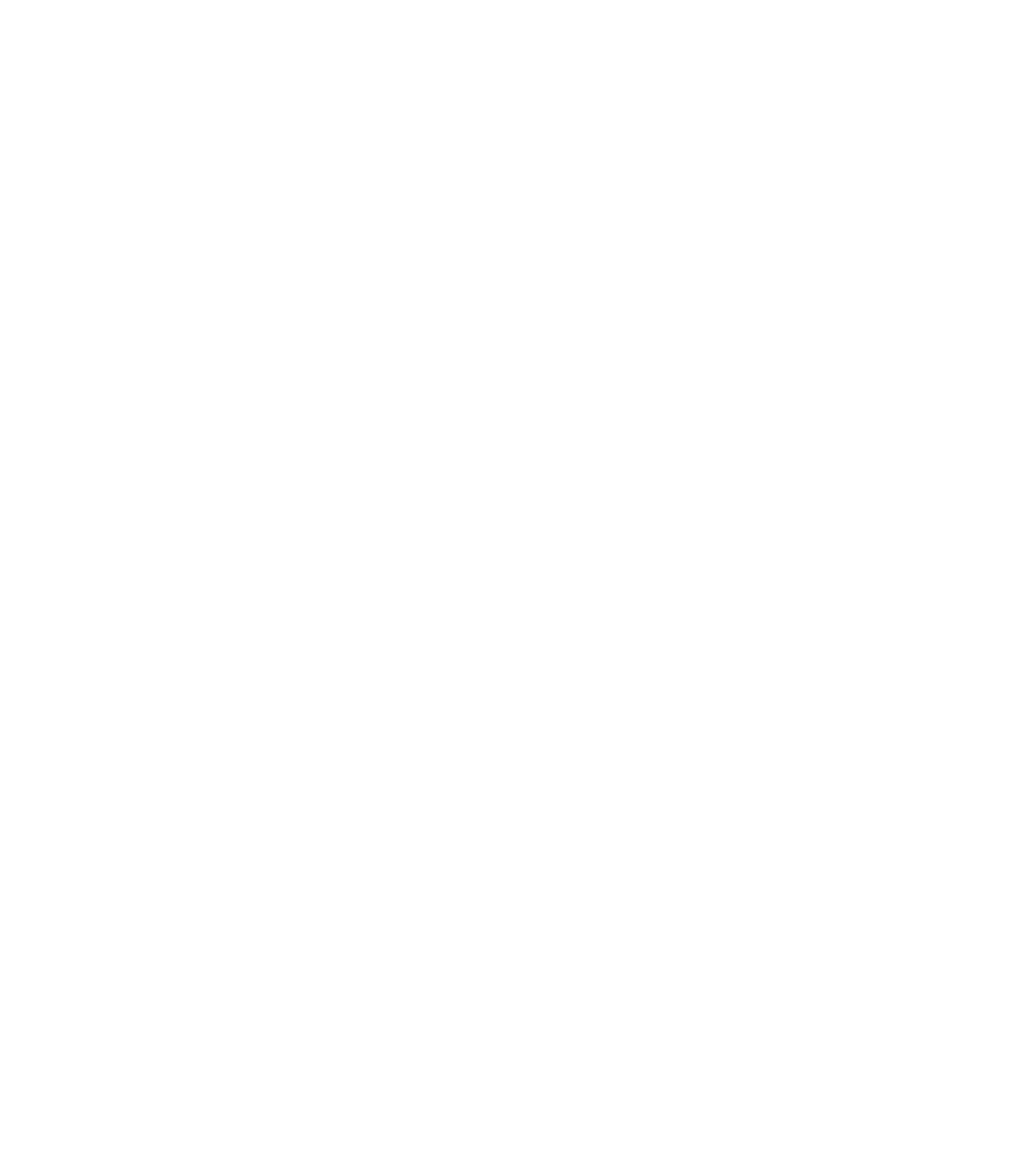
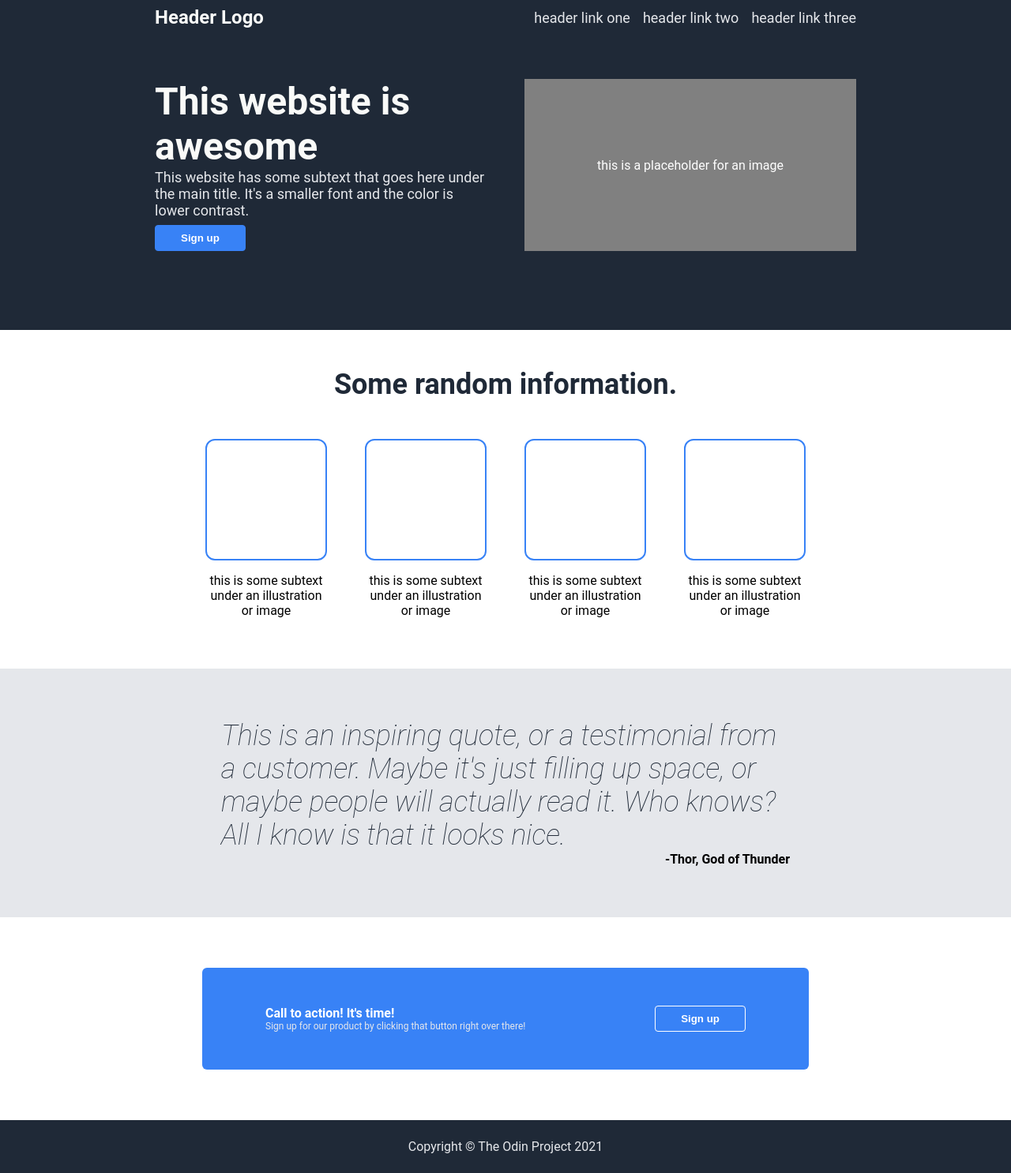
Before and after one commit to coryparham/landing-page, a plain HTML site: page index.html in a window 1280 px wide. Shown: the whole page at 79% size. Before the commit the page ends 800 px from the top, so only its background shows below. Drawn offline with Linux system fonts and the light colour scheme.

Commit message:
Markup and Style Landing Page

```diff
--- a/index.html
+++ b/index.html
@@ -5,8 +5,73 @@
     <meta http-equiv="X-UA-Compatible" content="IE=edge">
     <meta name="viewport" content="width=device-width, initial-scale=1.0">
     <title>Landing Page</title>
+    <link rel="stylesheet" href="style.css">
 </head>
 <body>
-
+    <header>
+        <div class="container">
+            <div id="navbar">
+                <p id="header-logo">Header Logo</p>
+                <ul>
+                    <li class="header-link"><a href="#">header link one</a></li>
+                    <li class="header-link"><a href="#">header link two</a></li>
+                    <li class="header-link"><a href="#">header link three</a></li>
+                </ul>
+            </div>
+            <div class="media-object-1">
+                <div class="content">
+                    <h1>This website is awesome</h1>
+                    <p>This website has some subtext that goes here under the main title. It's a smaller font and the color is lower contrast.</p>
+                    <button type="submit">Sign up</button>
+                </div>
+                <div class="image">
+                    this is a placeholder for an image
+                </div>
+            </div>
+        </div>
+    </header>
+    <section id="info-section">
+        <div class="container">
+            <h1>Some random information.</h1>
+            <div class="information">
+                <div class="media-object-2">
+                    <div class="placeholder-image"></div>
+                    <p>this is some subtext under an illustration or image</p>
+                </div>
+                <div class="media-object-2">
+                    <div class="placeholder-image"></div>
+                    <p>this is some subtext under an illustration or image</p>
+                </div>
+                <div class="media-object-2">
+                    <div class="placeholder-image"></div>
+                    <p>this is some subtext under an illustration or image</p>
+                </div>
+                <div class="media-object-2">
+                    <div class="placeholder-image"></div>
+                    <p>this is some subtext under an illustration or image</p>
+                </div>
+            </div>
+        </div>
+    </section>
+    <section id="quote-section">
+        <div class="container">
+            <div class="quote">
+                <blockquote>This is an inspiring quote, or a testimonial from a customer. Maybe it's just filling up space, or maybe people will actually read it. Who knows? All I know is that it looks nice.</blockquote>
+                <cite>-Thor, God of Thunder</cite>
+            </div>
+        </div>
+    </section>
+    <section id="call-to-action">
+        <div class="action">
+            <div class="action-text">
+                <p class="action-head">Call to action! It's time!</p>
+                <p class="action-message">Sign up for our product by clicking that button right over there!</p>
+            </div>
+            <button id="action-button" type="submit">Sign up</button>
+        </div>
+    </section>
+    <footer>
+        <p>Copyright &copy; The Odin Project 2021</p>
+    </footer>
 </body>
 </html>
--- a/style.css
+++ b/style.css
@@ -2,6 +2,17 @@
 * {
     margin: 0;
     padding: 0;
+}
+
+body {
+    display: flex;
+    flex-direction: column;
+    font-family: 'Roboto', sans-serif;
+}
+
+.container {
+    margin: 0 auto;
+    width: 75%;
 }
 
 ul {
@@ -12,5 +23,180 @@ ul {
 
 a {
     text-decoration: none;
-    color: black;
 }
+
+button {
+    background-color: #3882f6;
+    color: white;
+    border-radius: 4px;
+    border: 1px solid #3882f6;
+    font-weight: bold;
+    padding: 8px 32px;
+}
+
+/* Header Styling */
+header {
+    background-color: #1f2937;
+    color: white;
+    display: flex;
+    flex-direction: column;
+    padding: 8px 48px 100px 48px;
+}
+
+#navbar {
+    display: flex;
+    justify-content: space-between;
+    align-items: center;
+    margin-bottom: 64px;
+}
+
+#navbar ul {
+    display: flex;
+    gap: 16px;
+}
+
+#header-logo {
+    font-size: 24px;
+    color: #f9faf8;
+    font-weight: bold;
+}
+
+.header-link a{
+    font-size: 18px;
+    color: #e5e7eb;
+}
+
+.media-object-1 {
+    display: flex;
+    gap: 48px;
+}
+
+.content, .image {
+    flex: 1;
+}
+
+.content h1 {
+    font-weight: bolder;
+    font-size: 48px;
+    color: #f9faf8;
+}
+
+.content p {
+    font-size: 18px;
+    color: #e5e7eb;
+    margin-bottom: 8px;
+}
+
+.image {
+    display: flex;
+    justify-content: center;
+    align-items: center;
+    background-color: gray;
+}
+
+/* Info Styling */
+#info-section {
+    margin-bottom: 64px;
+}
+
+#info-section h1 {
+    font-size: 36px;
+    font-weight: bolder;
+    color: #1f2937;
+    text-align: center;
+    margin: 48px;;
+}
+
+.information {
+    display: flex;
+    justify-content: center;
+    gap: 48px;
+    width: 70%;
+    margin: 0 auto;
+}
+
+.media-object-2 {
+    display: flex;
+    flex-direction: column;
+    justify-content: center;
+    align-items: center;
+    flex: 0;
+    gap: 16px;
+}
+
+.media-object-2 p {
+    text-align: center;
+}
+
+.placeholder-image {
+    height: 150px;
+    width: 150px;
+    border: 2px solid #3882f6;
+    border-radius: 12px;
+}
+
+/* Quote Styling */
+#quote-section {
+    background-color: #e5e7eb;
+    padding: 64px 0;
+}
+
+.quote {
+    display: flex;
+    flex-direction: column;
+    width: 75%;
+    margin: 0 auto;
+}
+
+blockquote {
+    font-weight: lighter;
+    font-size: 36px;
+    font-style: italic;
+    color: #1f2937;
+    margin: 0 auto;
+}
+
+cite {
+    text-align: right;
+    font-weight: bold;
+    font-style: normal;
+}
+
+/* Call to Action Styling */
+#call-to-action {
+    background-color: #3882f6;
+    color: white;
+    border-radius: 6px;
+    width: 60%;
+    margin: 64px auto;
+}
+
+.action {
+    padding: 48px 80px;
+    display: flex;
+    justify-content: space-between;
+}
+
+.action-head {
+    font-weight: bold;
+}
+
+.action-message {
+    font-size: 12px;
+    color: #e5e7eb;
+}
+
+#action-button {
+    border: 1px white solid;
+}
+
+/* Footer Styling */
+footer {
+    background-color: #1f2937;
+    color: #e5e7eb;
+}
+
+footer p {
+    text-align: center;
+    padding: 24px;
+}
```
